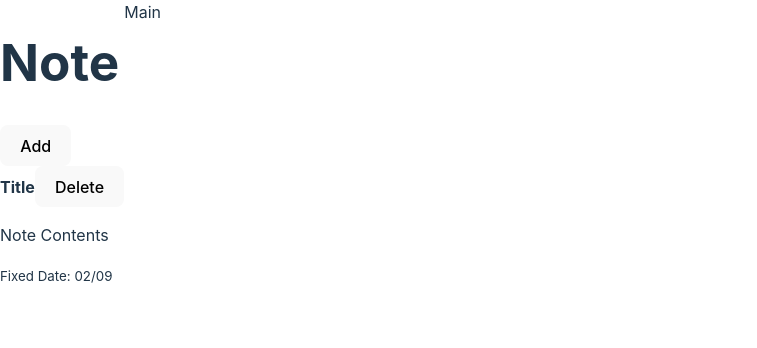
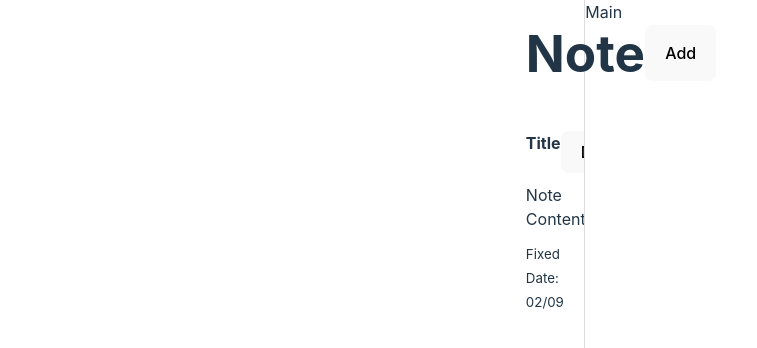
Before and after one commit to sorakawa101/note-app, a React (Vite) app: page / in a window 1280 px wide. Shown: the top 348 px of the page, without its empty margins (0-757 px from the left). Built offline with nearby package versions, Linux system fonts and the light colour scheme.

Commit message:
add: SidebarコンポーネントのCSSをスタイリング完了

```diff
--- a/src/components/Sidebar.css
+++ b/src/components/Sidebar.css
@@ -0,0 +1,53 @@
+button {
+    background: none;
+    border: none;
+    /* color: #08c; */
+    margin: 0;
+    padding: 0;
+    font-size: 16px;
+    cursor: pointer;
+}
+
+.app-sidebar {
+    width: 30%;
+    height: 100vh;
+    border-right: 1px solid #ddd;
+}
+
+.app-sidebar-header {
+    display: flex;
+    justify-content: space-between;
+    padding: 25px;
+}
+
+.app-sidebar-header h1 {
+    margin: 0;
+}
+
+.app-sidebar-notes {
+    height: clac(100vh - 78px);
+    overflow-y: scroll;
+}
+
+.app-sidebar-note {
+    padding: 25px;
+    cursor: pointer;
+    transition: all 0.3s;
+}
+
+.sidebar-note-title {
+    display: flex;
+    justify-content: space-between;
+}
+
+.app-sidebar-note p {
+    margin: 10px 0;
+}
+
+/* .app-sidebar-note small {
+    color: #999;
+} */
+
+.app-sidebar-note:hover {
+    background-color: #f1f0f0;
+}
--- a/src/index.css
+++ b/src/index.css
@@ -25,7 +25,7 @@
 
 body {
   margin: 0;
-  display: flex;
+  /* display: flex; これがあると表示が狭くなる */
   place-items: center;
   min-width: 320px;
   min-height: 100vh;
```
